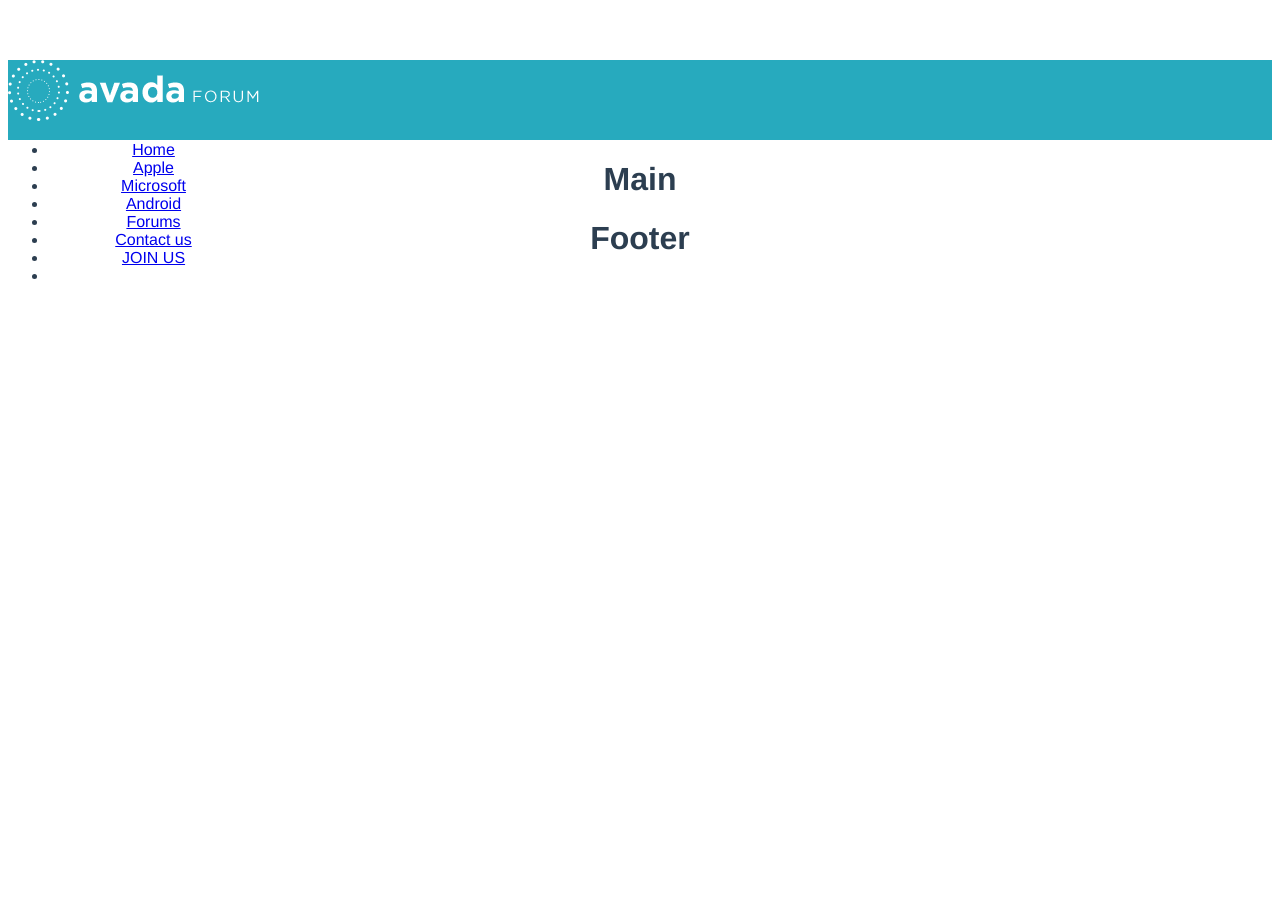
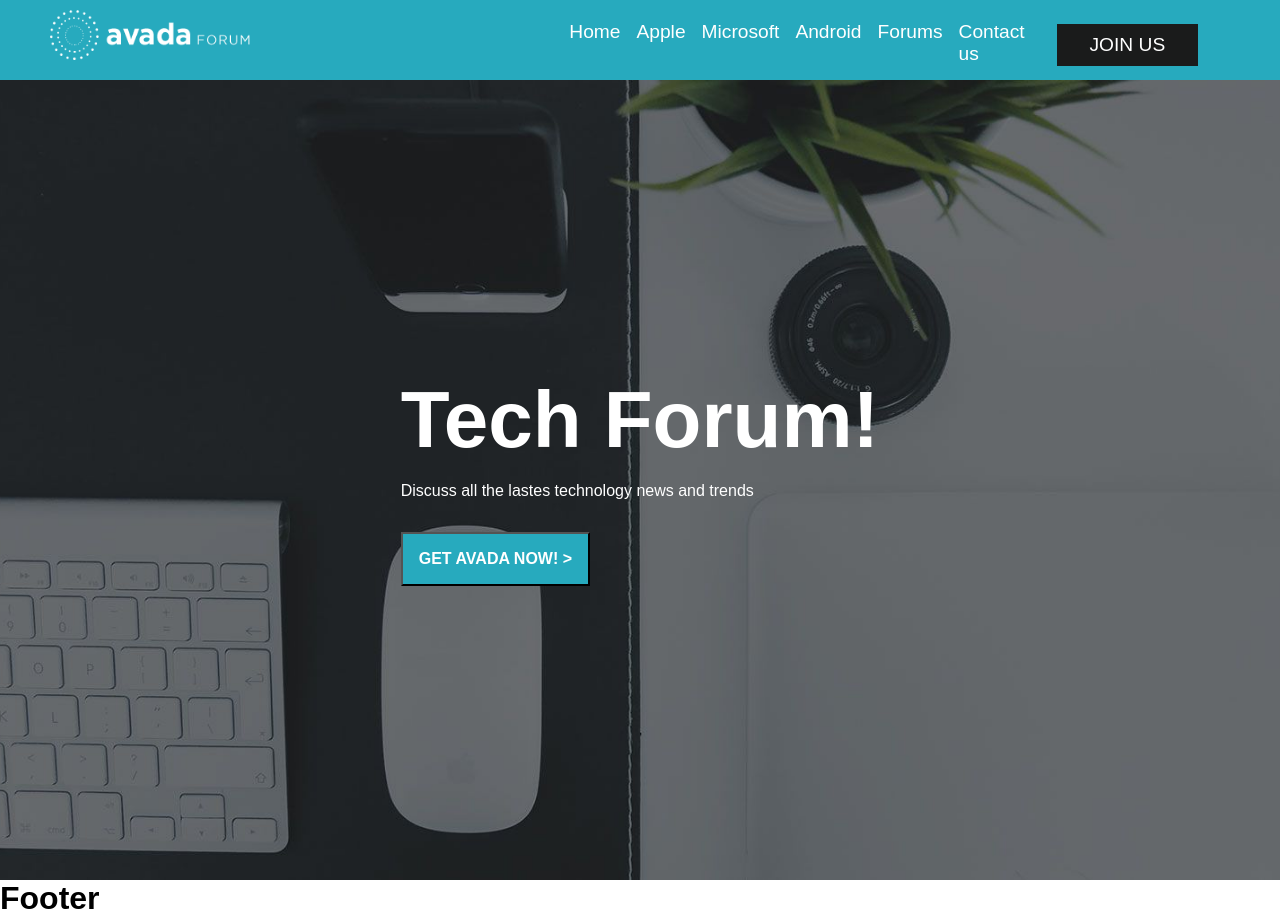
Before and after one commit to emilian0p/proj-html-vuejs, a Vue app: page / in a window 1280 px wide. Before the commit the page ends 800 px from the top, so only its background shows below. Built offline with nearby package versions, Linux system fonts and the light colour scheme.

Commit message:
header style + hero section

```diff
--- a/src/App.vue
+++ b/src/App.vue
@@ -21,12 +21,5 @@ export default {
 </script>
 
 <style lang="scss">
-#app {
-  font-family: Avenir, Helvetica, Arial, sans-serif;
-  -webkit-font-smoothing: antialiased;
-  -moz-osx-font-smoothing: grayscale;
-  text-align: center;
-  color: #2c3e50;
-  margin-top: 60px;
-}
+@import './assets/styles/common.scss';
 </style>
--- a/src/components/Header.vue
+++ b/src/components/Header.vue
@@ -2,16 +2,16 @@
     <header>
         <nav class="navbar">
             <div class="navbar-container">
-                <img src="../assets/logo.png" alt="">
+                <img src="../assets/logo.png"id="navbar-logo" alt="">
                 <ul class="navbar-menu">
-                    <li class="navbar-item" ><a href="#" id="home-page">Home</a></li>
-                    <li class="navbar-item" ><a href="#" id="apple-page">Apple</a></li>
-                    <li class="navbar-item" ><a href="#" id="microsoft-page">Microsoft</a></li>
-                    <li class="navbar-item" ><a href="#" id="android-page">Android</a></li>
-                    <li class="navbar-item" ><a href="#" id="forums-page">Forums</a></li>
-                    <li class="navbar-item" ><a href="#" id="contact-page">Contact us</a></li>
-                    <li class="navbar-btn" ><a href="#" id="join-us">JOIN US</a></li>
-                    <li class="navbar-item"><a href="#"><!-- lente --></a></li>
+                    <li class="navbar-item" ><a class="navbar-links" href="#" id="home-page">Home</a></li>
+                    <li class="navbar-item" ><a class="navbar-links" href="#" id="apple-page">Apple</a></li>
+                    <li class="navbar-item" ><a class="navbar-links" href="#" id="microsoft-page">Microsoft</a></li>
+                    <li class="navbar-item" ><a class="navbar-links" href="#" id="android-page">Android</a></li>
+                    <li class="navbar-item" ><a class="navbar-links" href="#" id="forums-page">Forums</a></li>
+                    <li class="navbar-item" ><a class="navbar-links" href="#" id="contact-page">Contact us</a></li>
+                    <li class="navbar-btn" ><a class="button" href="#" id="join-us">JOIN US</a></li>
+                    <li class="navbar-item"><a class="navbar-links" href="#"><!-- lente --></a></li>
                 </ul>
             </div>
         </nav>
@@ -29,5 +29,77 @@ export default {
     background-color: #27aabe;
     height: 80px;
     display: flex;
+    justify-content: center;
+    align-items: center;
+    font-size: 1.2rem;
+    position: sticky;
+    top: 0;
+    z-index: 10;
 }
+.navbar-container {
+    display: flex;
+    justify-content: space-between;
+    height: 80px;
+    z-index: 1;
+    width: 100%;
+    max-width: 1300px;
+    margin: 0 auto;
+    padding: 0 50px;
+}
+#navbar-logo {
+    background-size: 70%;
+    height: 50px;
+    width: 200px;
+    display: flex;
+    align-items: center;
+    margin-top: 10px;
+    cursor: pointer;
+}
+.navbar-menu {
+    display: flex;
+    align-items: center;
+    margin-top: 10px;
+    list-style: none;
+}
+.navbar-item {
+    height: 80px;
+    margin-right: 1rem;
+    margin-top: 2rem;
+
+}
+.navbar-links{
+    color: #fff;
+    display: flex;
+    align-items: center;
+    justify-content: center;
+    width: 125px;
+    text-decoration: none;
+    width: 100%;
+}
+.navbar-btn{
+    display: flex;
+    justify-content: center;
+    align-items: center;
+    padding: 0 1rem;
+    width: 100%;
+}
+.button{
+    display: flex;
+    justify-content: center;
+    align-items: center;
+    text-decoration: none;
+    padding: 10px 20px;
+    height: 100%;
+    width: 100%;
+    border: none;
+    outline: none;
+    background: #1a1b1b;
+    color: #fff;
+}
+.navbar-links:hover{
+    color: #fc8c5e;
+}
+
+
+
 </style>
--- /dev/null
+++ b/src/components/Hero.vue
@@ -0,0 +1,64 @@
+<template>
+    <!-- hero section -->
+        <div class="hero" id="home">
+            <div class="hero-container">
+                <h1 class="hero-heading">Tech Forum!</h1>
+                <p class="hero-description">Discuss all the lastes technology news and trends</p>
+                <button class="main-btn"><a href="#">GET AVADA NOW! ></a></button>
+            </div>
+        </div>
+</template>
+
+<script>
+export default {
+
+}
+</script>
+
+<style lang="scss">
+.hero {
+    background-image: url("../assets/home_slider_bg.jpg");
+    background-size: cover;
+    background-position: center;
+    background-repeat: no-repeat;
+    height: 100vh;
+    width: 100%;
+    display: flex;
+    justify-content: center;
+    align-items: center;
+}
+.hero-container {
+    display: flex;
+    flex-direction: column;
+    justify-content: center;
+    align-items: flex-start;
+    max-width: 1200px;
+    margin: 0 auto;
+    height: 100vh;
+    text-align: center;
+    padding: 30px;
+}
+.hero-heading {
+    font-size: 5rem;
+    font-weight: bold;
+    color: #fff;
+    margin-bottom: 1rem;
+}
+.hero-description {
+    font-size: 1rem;
+    color: #fff;
+    margin-bottom: 2rem;
+}
+.main-btn {
+    background-color: #27aabe;
+    padding: 1rem;
+    font-size: 1rem;
+    font-weight: bold;
+    color: #27aabe;
+    cursor: pointer;
+}
+.main-btn a {
+    color: #fff;
+    text-decoration: none;
+}
+</style>
--- a/src/components/Main.vue
+++ b/src/components/Main.vue
@@ -1,13 +1,16 @@
 <template>
-    <div>
-        <h1>Main</h1>
-    </div>
+    <main>
+        <Hero />
+    </main>
 </template>
 
 <script>
+import Hero from "./Hero.vue";
 export default {
-
-}
+    components: {
+        Hero,
+    },
+};
 </script>
 
 <style lang="scss">
```
